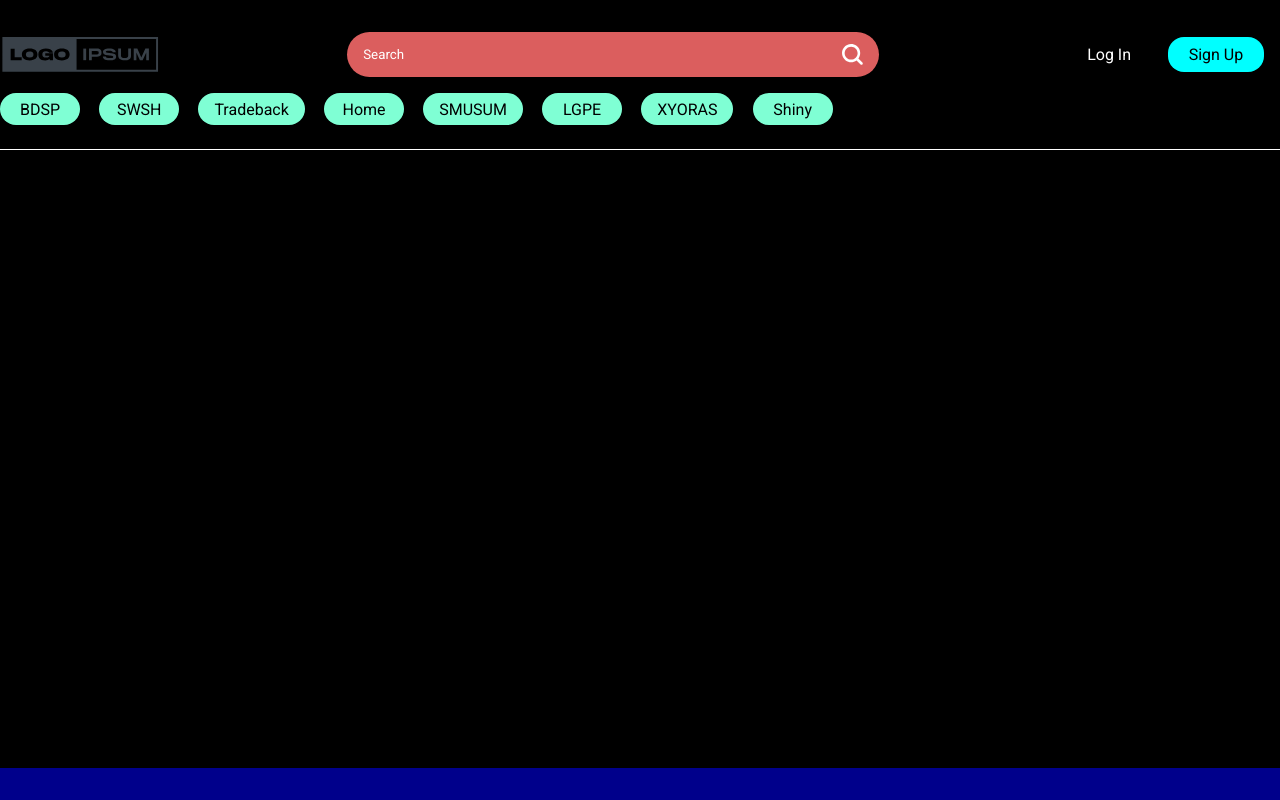
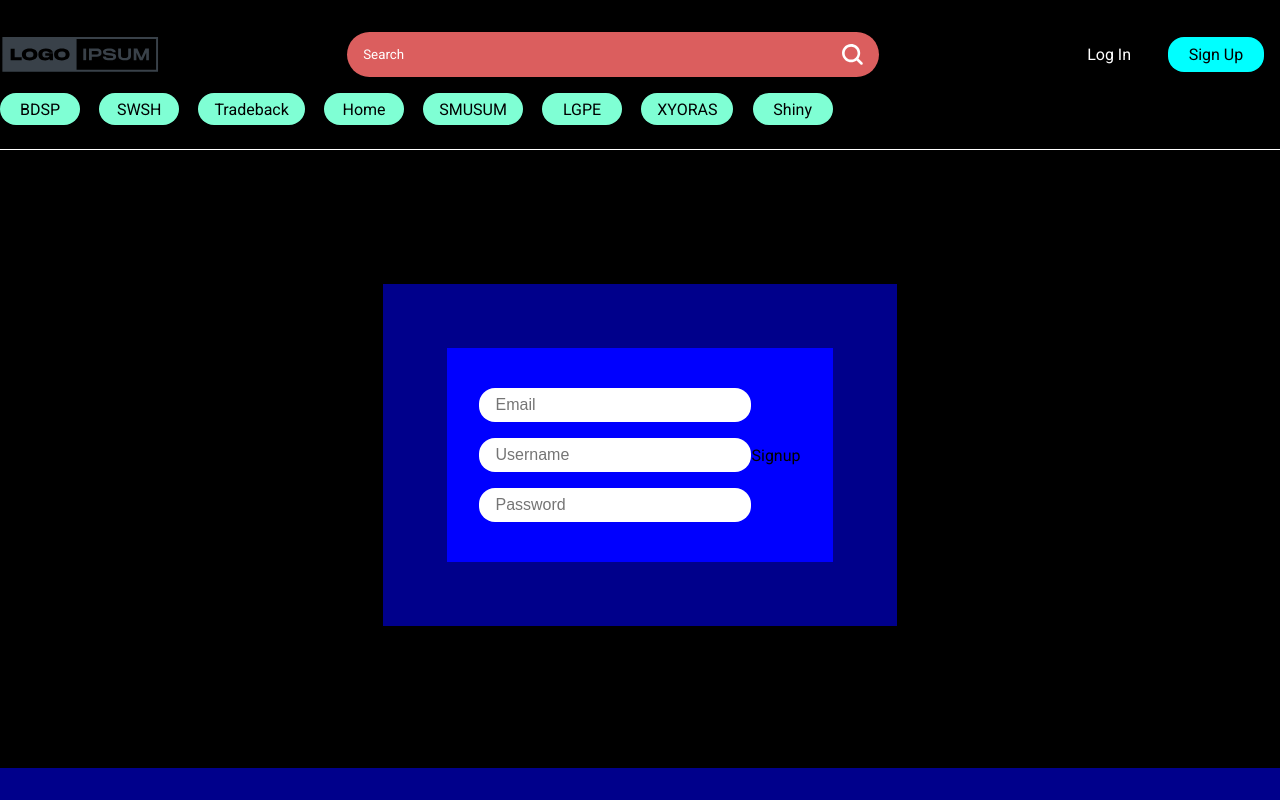
Before and after one commit to MarcyMagi/pokemon-trade-front, a Vue app: page /signup in a window 1280 px wide. Built offline with nearby package versions, Linux system fonts and the light colour scheme.

Commit message:
:construction: adding signup function

```diff
--- a/src/components/boxes/UnloggedNavBox.vue
+++ b/src/components/boxes/UnloggedNavBox.vue
@@ -3,12 +3,6 @@ import { defineComponent } from 'vue'
 
 export default defineComponent({
 	name: 'LoggedNavBox',
-	emits: ['onLoginStateChange'],
-	methods: {
-		changeLoginState() {
-			this.$emit('onLoginStateChange', true)
-		}
-	}
 })
 
 </script>
@@ -17,7 +11,7 @@ export default defineComponent({
 	<nav class="wrapper">
 		<router-link to="/login"> Log In
 		</router-link>
-		<router-link to="/" @click="changeLoginState"> Sign Up
+		<router-link to="/signup"> Sign Up
 		</router-link>
 	</nav>
 </template>
--- a/src/router/index.js
+++ b/src/router/index.js
@@ -1,6 +1,7 @@
 import { createWebHistory, createRouter } from 'vue-router'
 import ViewPokemonShowcase from '../views/ViewPokemonShowcase.vue'
 import ViewLogin from '../views/ViewLogin.vue'
+import ViewSignup from '../views/ViewSignup.vue'
 
 const routes = [
 	{
@@ -13,6 +14,11 @@ const routes = [
 		name: 'Login',
 		component: ViewLogin,
 	},
+	{
+		path: '/signup',
+		name: 'Signup',
+		component: ViewSignup,
+	},
 ]
 
 const router = createRouter({
--- /dev/null
+++ b/src/views/ViewSignup.vue
@@ -0,0 +1,102 @@
+<template>
+<div class="wrapper">
+
+	<div class="login-box">
+		<form>
+			<div class="input-box">
+				<input placeholder="Email" type="text" v-model="user.email">
+				<input placeholder="Username" type="text" v-model="user.username">
+				<input placeholder="Password" type="password" v-model="user.password">
+			</div>
+			<a type="submit" @click="submit">Signup</a>
+		</form>
+	</div>
+</div>
+</template>
+
+<script>
+import { defineComponent } from 'vue'
+
+export default defineComponent({
+	name: 'ViewSignup',
+	data() {
+		return {
+			user: {
+				email: '',
+				username: '',
+				password: ''
+			}
+		}
+	},
+	methods: {
+		async submit() {
+			try {
+				const response = await fetch('http://localhost:8080/users', {
+					method: 'POST',
+					headers: {
+						'Content-Type': 'application/json'
+					},
+					body: JSON.stringify(this.user)
+				})
+				const data = await response.json()
+				console.log(data)
+			} catch(err) {
+				console.log(err)
+			}
+		}
+	}
+})
+</script>
+
+
+<style lang="scss" scoped>
+	.wrapper {
+		height: 100%;
+		display: flex;
+		justify-content: center;
+	}
+
+	form {
+		display: flex;
+		align-items: center;
+		padding: 2rem;
+		background-color: blue;
+
+	}
+
+	.login-box {
+		background: darkblue;
+		display: flex;
+		justify-content: center;
+		align-items: stretch;
+
+		padding: 4rem;
+
+		.input-box {
+			display: flex;
+			flex-direction: column;
+			input {
+				width: 15rem;
+				font-size: 1rem;
+				background-color: white;
+				padding: 0.5rem 1rem;
+				margin: 0.5rem 0;
+				border-radius: 1rem;
+			}
+		}
+		button {
+			color: white;
+			width: 7rem;
+			height: 100%;
+			padding: 0.7rem;
+			background-color: rgb(219, 94, 94);
+			border-radius: 1rem;
+			margin-left: 1rem;
+			&:hover {
+				cursor: pointer;
+				background-color: red;
+			}
+		}
+	}
+
+</style>
```
Also changed, not shown: src/components/LoginContainer.vue (added).
